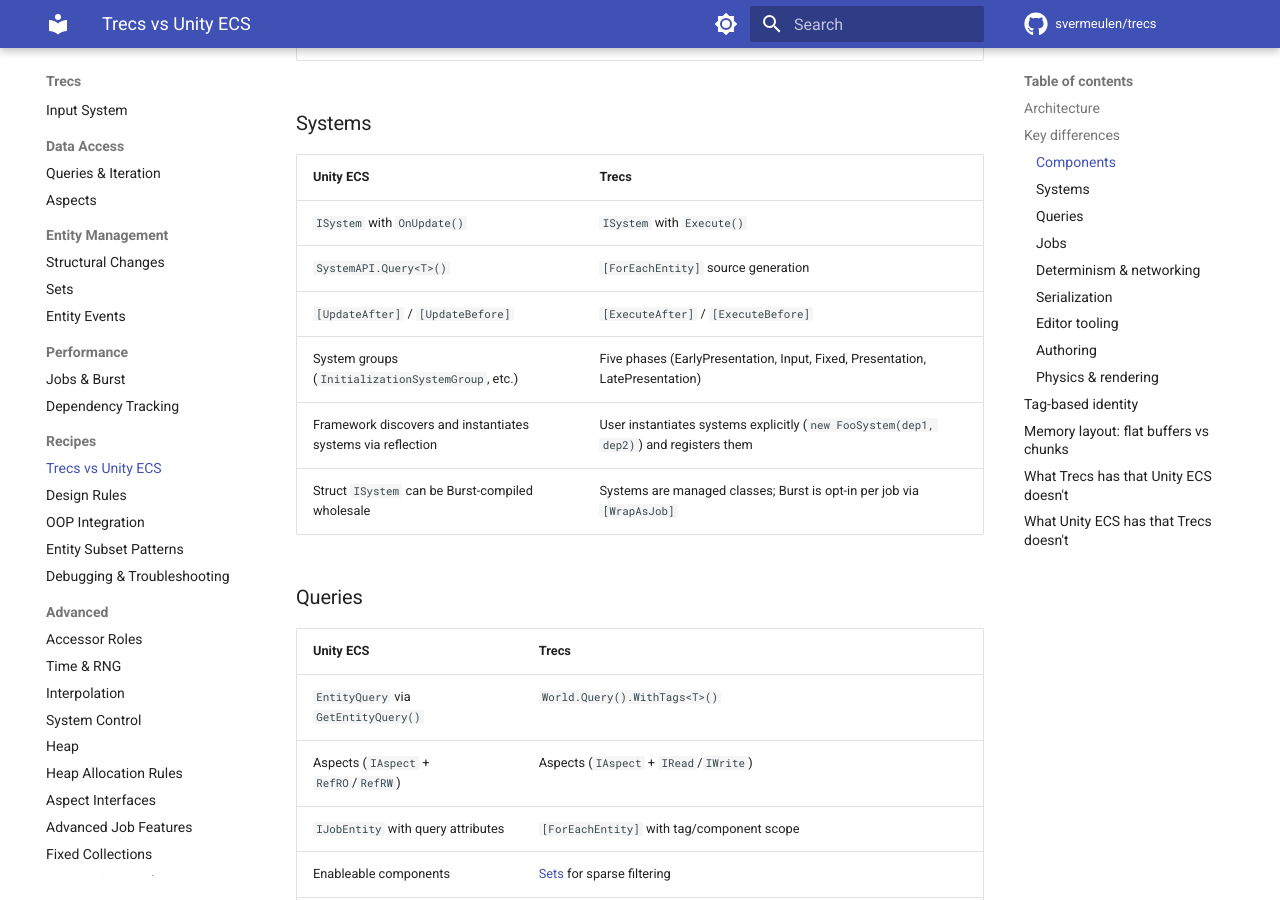
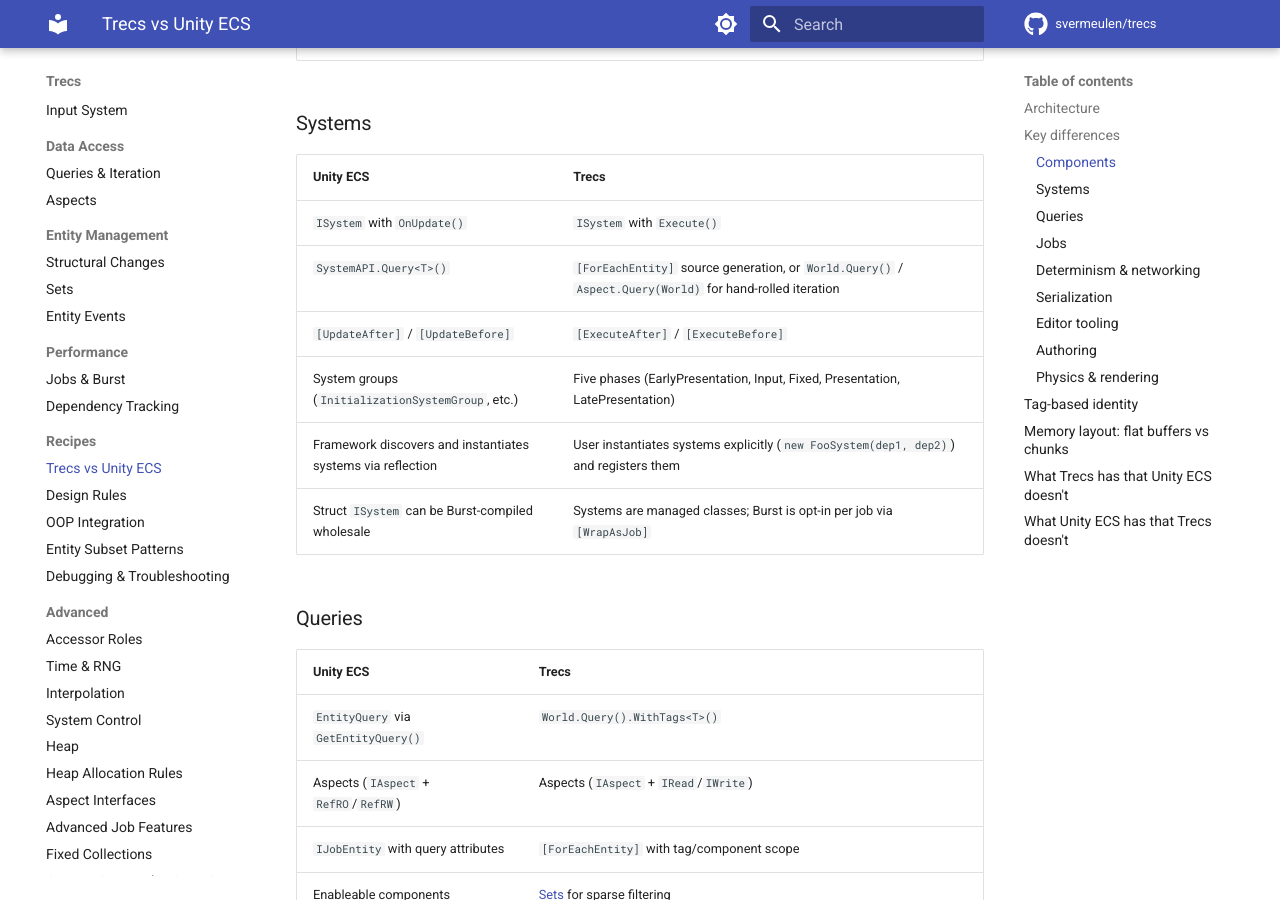
Before and after one commit to svermeulen/trecs, an MkDocs documentation site: the page built from docs/recipes/trecs-vs-unity-ecs.md, in a window 1280 px wide and 900 px high, scrolled down 1417 px. Built offline with MkDocs 1.6.1 and Material for MkDocs 9.7.7, drawn with Linux system fonts in a browser that asks for light colours; comment, search, counter and statistics services are not loaded.

Commit message:
Docs: include World.Query / Aspect.Query in iteration row
The Systems-table 'iteration' row only mentioned [ForEachEntity]
source generation, but World.Query() and Aspect.Query(World) are
the equivalent forms for hand-rolled iteration outside a
[ForEachEntity] method. Added them to the cell so the comparison
covers both styles.

Co-Authored-By: Claude <noreply@anthropic.com>

```diff
--- a/docs/recipes/trecs-vs-unity-ecs.md
+++ b/docs/recipes/trecs-vs-unity-ecs.md
@@ -32,7 +32,7 @@ Trecs has a deliberately small API surface — a handful of core high level conc
 | Unity ECS | Trecs |
 |---|---|
 | `ISystem` with `OnUpdate()` | `ISystem` with `Execute()` |
-| `SystemAPI.Query<T>()` | `[ForEachEntity]` source generation |
+| `SystemAPI.Query<T>()` | `[ForEachEntity]` source generation, or `World.Query()` / `Aspect.Query(World)` for hand-rolled iteration |
 | `[UpdateAfter]` / `[UpdateBefore]` | `[ExecuteAfter]` / `[ExecuteBefore]` |
 | System groups (`InitializationSystemGroup`, etc.) | Five phases (EarlyPresentation, Input, Fixed, Presentation, LatePresentation) |
 | Framework discovers and instantiates systems via reflection | User instantiates systems explicitly (`new FooSystem(dep1, dep2)`) and registers them |
```
